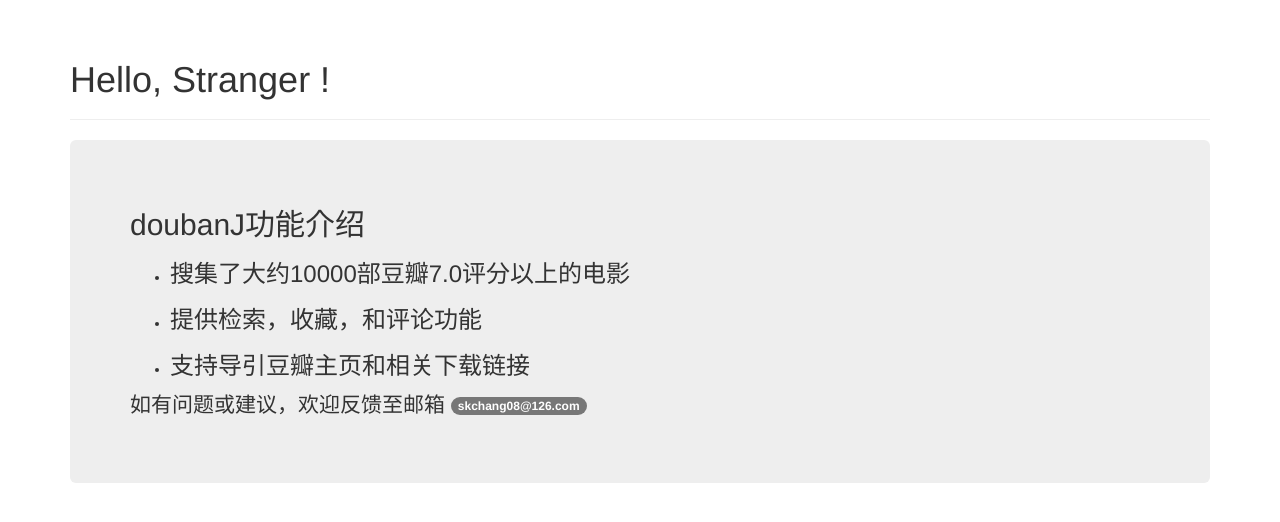
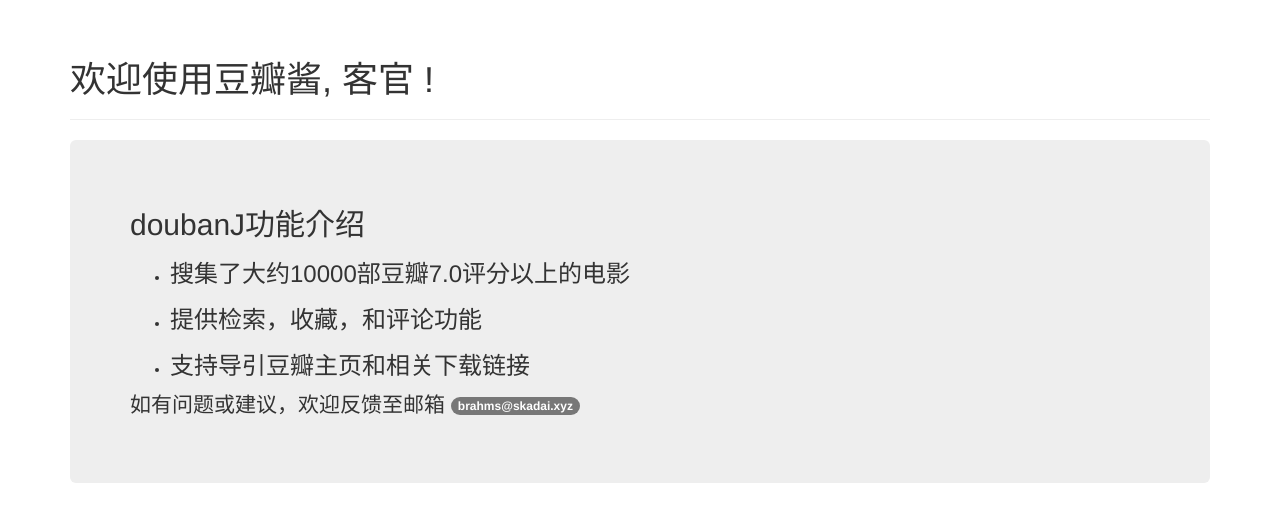
Before and after one commit to skadai/doubanJ, a Flask app: page / in a window 1280 px wide. Shown: the part 52-574 px from the top of the page. Run offline with Flask 2, Linux system fonts and the light colour scheme; parts of the project's set-up code (start-up, migrations or seed data) failed here and were passed over; some libraries are stand-ins or nearby versions.

Commit message:
主页改了中文

```diff
--- a/app/templates/_movies.html
+++ b/app/templates/_movies.html
@@ -32,7 +32,7 @@
                 <span class="label label-success movie-wanna">想看</span>
                 <span class="label label-danger movie-seen">看过</span>
                 <a href="https://www.douban.com/subject/{{ movie.movie_id}}">
-                    <span class="label label-default ">豆瓣主页</span>
+                    <span class="label label-default ">豆瓣</span>
                 </a>
                 <a href="http://ifkdy.com/?q={{movie.name}}">
                      <span class="label label-default ">下载</span>
--- a/app/templates/base.html
+++ b/app/templates/base.html
@@ -4,6 +4,7 @@
 
 {% block head %}
 {{ super() }}
+<meta name="viewport" content="width=device-width, initial-scale=1">
 <link rel="shortcut icon" href="{{ url_for('static', filename='favicon.ico') }}" type="image/x-icon">
 <link rel="icon" href="{{ url_for('static', filename='favicon.ico') }}" type="image/x-icon">
 <link rel="stylesheet" type="text/css" href="{{ url_for('static', filename='styles.css') }}">
--- a/app/templates/index.html
+++ b/app/templates/index.html
@@ -5,8 +5,8 @@
 
 {% block page_content %}
 <div class="page-header">
-    <h1>Hello, {% if current_user.is_authenticated %} {{ current_user.username}} {% else%}
-             Stranger {% endif %}!</h1>
+    <h1>欢迎使用豆瓣酱, {% if current_user.is_authenticated %} {{ current_user.username}} {% else%}
+             客官 {% endif %}!</h1>
 </div>
 <div class="jumbotron">
     <h2>doubanJ功能介绍</h2>
@@ -15,7 +15,7 @@
         <li><h3>提供检索，收藏，和评论功能</h3></li>
         <li><h3>支持导引豆瓣主页和相关下载链接</h3></li>
     </ul>
-    <p> 如有问题或建议，欢迎反馈至邮箱 <span class="badge">skchang08@126.com</span>
+    <p> 如有问题或建议，欢迎反馈至邮箱 <span class="badge">brahms@skadai.xyz</span>
     </p>
 </div>
 
```
Also changed, not shown: readme.MD.
